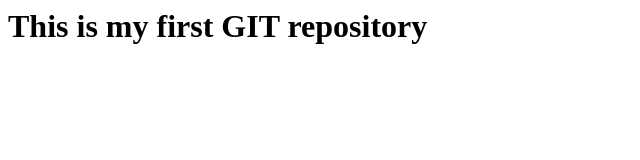
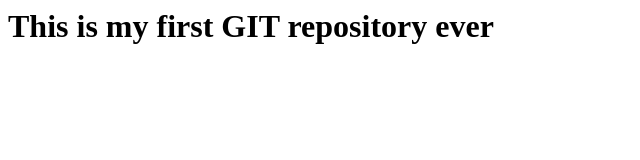
Before and after one commit to Sarbaroop/simpleapp, a plain HTML site: page index.html in a window 1280 px wide. Shown: the whole page, without its empty margins (0-640 px from the left). Drawn offline with Linux system fonts and the light colour scheme.

Commit message:
first commit

```diff
--- a/index.html
+++ b/index.html
@@ -1,6 +1,6 @@
 <html>
 <head></head>
 <body>
-    <h1> This is my first GIT repository</h1>
+    <h1> This is my first GIT repository ever</h1>
 </body>
 </html>
```
